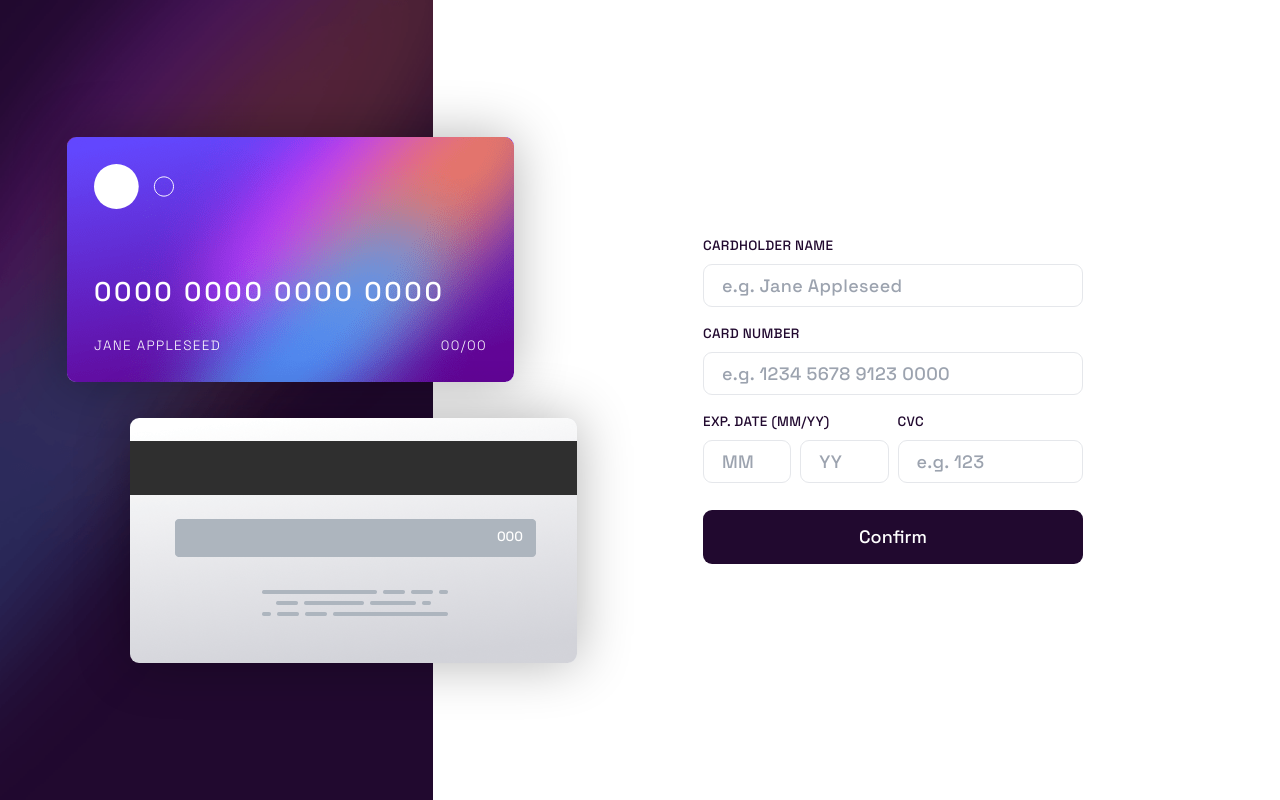
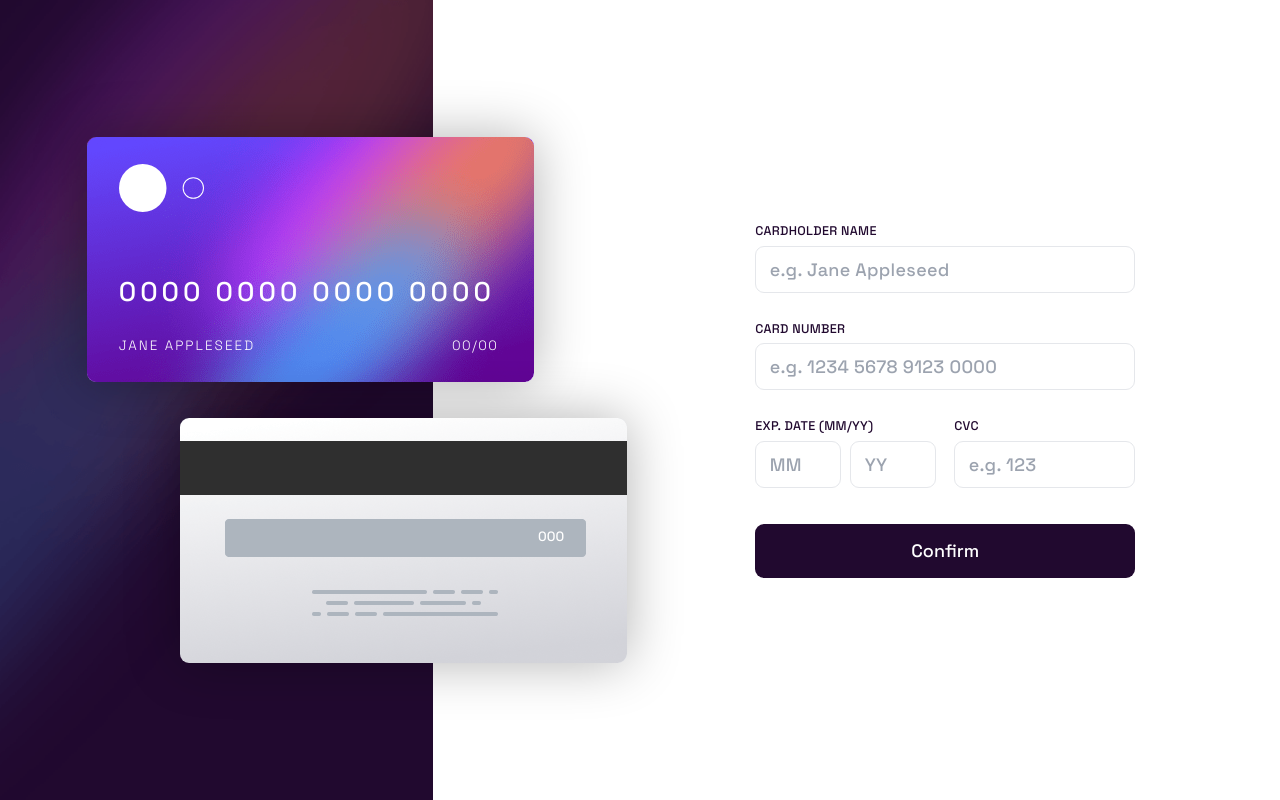
Before and after one commit to riccardofano/interactive-card-details, a React (Vite) app: page / in a window 1280 px wide. Built offline with nearby package versions, Linux system fonts and the light colour scheme.

Commit message:
add finishing touches

```diff
--- a/src/App.tsx
+++ b/src/App.tsx
@@ -31,26 +31,30 @@ function App() {
   };
 
   return (
-    <div className="lg:grid lg:grid-cols-2 lg:gap-28 lg:min-h-screen">
+    <div className="lg:container-grid">
       <header className="lg:bg-desktop bg-mobile | lg:p-0 px-4 pt-8 lg:h-full h-[240px] bg-violet-800">
         <div className="lg:grid lg:grid-rows-2 lg:gap-8 relative max-w-[30rem] lg:m-0 lg:ml-auto mx-auto lg:h h-full uppercase text-white">
-          <div className="card card-back | lg:ml-auto lg:relative absolute right-0 top-0 bg-gray-200">
-            <p className="absolute lg:top-[45%] top-[43%] lg:right-12 right-8 text-right text-xs">
+          <div className="card card-back | lg:justify-self-end lg:relative absolute right-0 top-0 bg-gray-200">
+            <p className="absolute lg:top-[45%] top-[43%] lg:right-14 right-8 text-right text-xs" aria-hidden="true">
               {formData.cvc || "000"}
             </p>
           </div>
 
           <div
             className="card card-front
-              lg:mt-auto lg:ml-auto lg:mr-14 lg:-order-1 lg:static
-              absolute left-0 top-[45%] lg:p-6 p-4 grid bg-purple-500"
+              lg:mt-auto lg:mr-20 lg:-order-1 lg:static
+              absolute left-0 top-[45%] lg:py-6 lg:pl-7 lg:pr-8 p-4 grid bg-purple-500"
           >
-            <img className="lg:h-10 h-8" src={cardLogo} alt="" />
+            <img className="lg:h-[48px] h-8" src={cardLogo} alt="" />
             <div className="mt-auto">
-              <p className="lg:text-2xl tracking-widest">{formData.cardNumber || "0000 0000 0000 0000"}</p>
-              <div className="flex justify-between md:mt-6 mt-4 font-light lg:text-xs text-[0.6rem] tracking-widest">
-                <p>{formData.cardHolder || "Jane Appleseed"}</p>
-                <p>
+              <p className="lg:text-2xl lg:tracking-[0.15em] tracking-widest" aria-hidden="true">
+                {formData.cardNumber || "0000 0000 0000 0000"}
+              </p>
+              <div className="flex justify-between lg:mt-6 mt-4 font-light lg:text-xs text-[0.6rem] tracking-widest">
+                <p className="tracking-[0.15em]" aria-hidden="true">
+                  {formData.cardHolder || "Jane Appleseed"}
+                </p>
+                <p aria-hidden="true">
                   {formData.month || "00"}/{formData.year || "00"}
                 </p>
               </div>
@@ -59,9 +63,9 @@ function App() {
         </div>
       </header>
 
-      <main className="lg:self-center lg:m-0 mx-4 mt-20">
+      <main className="lg:self-center lg:justify-self-start lg:m-0 mx-4 mt-20">
         {submitted ? (
-          <div className="grid text-center max-w-[380px] lg:ml-0 lg:mr-8 mx-auto">
+          <div className="grid text-center lg:w-[380px] max-w-[380px] lg:m-0 mx-auto">
             <img className="mx-auto" src={iconComplete} alt="" />
             <h1 className="mt-6 text-lg uppercase text-violet-800">Thank you!</h1>
             <p className="mt-4 text-violet-600">We've added your card details</p>
--- a/src/components/Entry.tsx
+++ b/src/components/Entry.tsx
@@ -28,7 +28,7 @@ function Entry({ label, placeholder, max, error, value, handleChange }: EntryPro
         ref={ref}
         className={`${
           shouldShowError ? "outline outline-1 outline-red-500" : ""
-        } py-2 px-4 mt-2 w-full border rounded-lg text-base`}
+        } py-2 px-3 mt-1 w-full border rounded-lg text-base`}
         type="text"
         placeholder={placeholder}
         maxLength={max}
--- a/src/components/Expiration.tsx
+++ b/src/components/Expiration.tsx
@@ -21,13 +21,13 @@ function Expiration({ month, year, handleMonthChange, handleYearChange }: Expira
   return (
     <div>
       <label
-        className={`label | relative grid grid-cols-2 gap-2 ${isAnyFieldInvalid ? "mb-4" : ""}`}
+        className={`label | relative grid grid-cols-2 gap-x-2 gap-y-1 ${isAnyFieldInvalid ? "mb-4" : ""}`}
         htmlFor="expiration-date"
       >
         <span className="row-start-1 col-span-full">Exp. Date (MM/YY)</span>
         <input
           ref={monthRef}
-          className={`py-2 px-4 w-full border rounded-lg text-base ${
+          className={`py-2 px-3 w-full border rounded-lg text-base ${
             isMonthInvalid ? "outline outline-1 outline-red-500" : ""
           }`}
           type="text"
@@ -42,7 +42,7 @@ function Expiration({ month, year, handleMonthChange, handleYearChange }: Expira
         />
         <input
           ref={yearRef}
-          className={`py-2 px-4 w-full border rounded-lg text-base ${
+          className={`py-2 px-3 w-full border rounded-lg text-base ${
             isYearInvalid ? "outline outline-1 outline-red-500" : ""
           }`}
           type="text"
--- a/src/components/Form.tsx
+++ b/src/components/Form.tsx
@@ -31,7 +31,7 @@ function Form({ formData, setFormData, handleSubmit }: FormProps) {
   };
 
   return (
-    <form className="grid gap-4 max-w-[380px] lg:ml-0 lg:mr-8 mx-auto" onSubmit={handleSubmit}>
+    <form className="grid gap-6 max-w-[380px] lg:m-0 mx-auto" onSubmit={handleSubmit}>
       <Entry
         label="Cardholder name"
         placeholder="e.g. Jane Appleseed"
@@ -51,7 +51,7 @@ function Form({ formData, setFormData, handleSubmit }: FormProps) {
         }}
       />
 
-      <div className="grid grid-cols-2 gap-2">
+      <div className="grid grid-cols-2 gap-4">
         <Expiration
           month={formData.month}
           year={formData.year}
--- a/src/index.css
+++ b/src/index.css
@@ -10,6 +10,13 @@
     font-size: 18px;
   }
 
+  .container-grid {
+    display: grid;
+    grid-template-columns: 49% 51%;
+    gap: 128px;
+    min-height: 100vh;
+  }
+
   .bg-mobile {
     background-image: url("/bg-main-mobile.png");
     background-size: cover;
@@ -17,7 +24,7 @@
   .bg-desktop {
     background-image: url("/bg-main-desktop.png");
     background-color: white;
-    background-size: 75% 100%;
+    background-size: 69% 100%;
     background-position: left;
     background-repeat: no-repeat;
   }
@@ -35,6 +42,6 @@
   }
 
   .label {
-    @apply text-xs uppercase tracking-wide text-violet-800;
+    @apply text-[0.7rem] uppercase tracking-wide text-violet-800;
   }
 }
```
